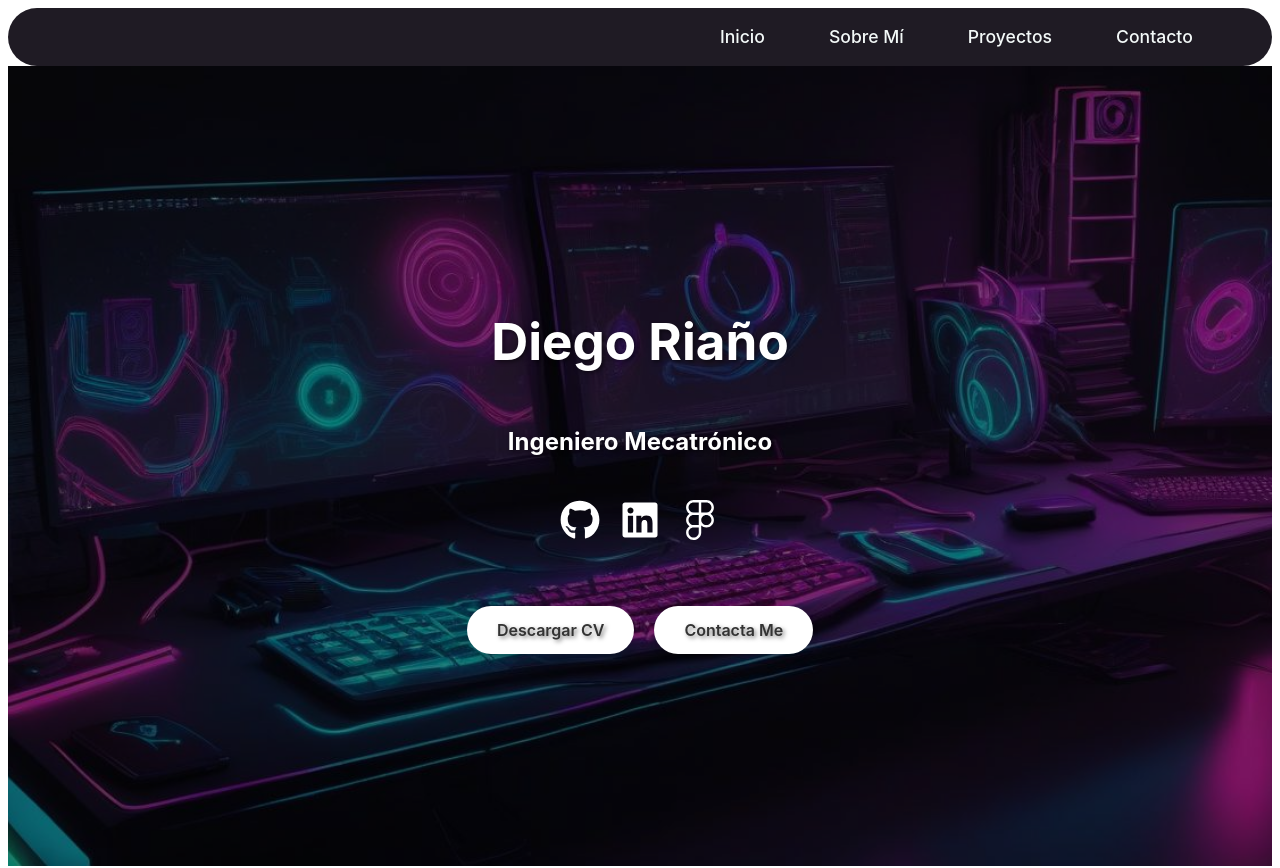
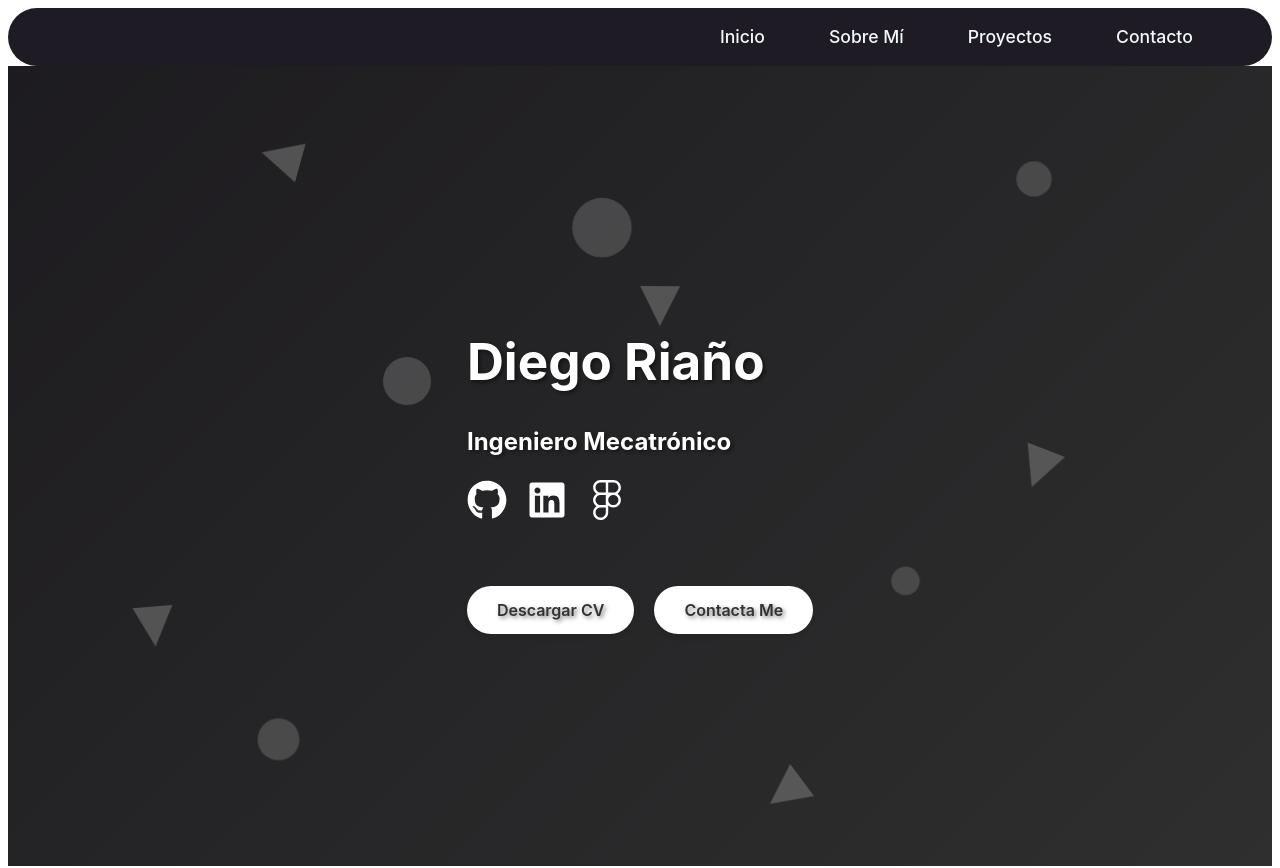
Before and after one commit to dart01/portafolio, a React (Vite) app: page / in a window 1280 px wide. Shown: the top 868 px of the page. Built offline with nearby package versions, Linux system fonts and the light colour scheme.

Commit message:
mejorando fondo de entrada

```diff
--- /dev/null
+++ b/src/FloatingFiguresBackground.jsx
@@ -0,0 +1,141 @@
+import styled, { keyframes } from "styled-components";
+
+// Animaciones
+const float = keyframes`
+  0% {
+    transform: translateY(0) rotate(0deg);
+  }
+  50% {
+    transform: translateY(-20px) rotate(180deg);
+  }
+  100% {
+    transform: translateY(0) rotate(360deg);
+  }
+`;
+
+const floatCircle = keyframes`
+  0% {
+    transform: translateY(0) scale(1);
+    opacity: 0.4;
+  }
+  50% {
+    transform: translateY(-25px) scale(1.2);
+    opacity: 0.6;
+  }
+  100% {
+    transform: translateY(0) scale(1);
+    opacity: 0.4;
+  }
+`;
+
+// Contenedor principal
+const Container = styled.div`
+  position: absolute;
+  top: 0;
+  left: 0;
+  width: 100%;
+  height: 100%;
+  overflow: hidden;
+  background: linear-gradient(135deg,rgba(31, 27, 36, 0.88),rgba(18, 18, 18, 0.68));
+  z-index: 0;
+`;
+
+// Triángulos
+const Triangle = styled.div`
+  position: absolute;
+  width: 0;
+  height: 0;
+  border-left: 20px solid transparent;
+  border-right: 20px solid transparent;
+  border-bottom: 40px solid rgba(255, 255, 255, 0.53);
+  animation: ${float} 10s infinite ease-in-out;
+
+  &:nth-child(1) {
+    top: 10%;
+    left: 20%;
+    animation-duration: 8s;
+  }
+  &:nth-child(2) {
+    top: 30%;
+    left: 50%;
+    animation-duration: 12s;
+  }
+  &:nth-child(3) {
+    top: 50%;
+    left: 80%;
+    animation-duration: 10s;
+  }
+  &:nth-child(4) {
+    top: 70%;
+    left: 10%;
+    animation-duration: 14s;
+  }
+  &:nth-child(5) {
+    top: 90%;
+    left: 60%;
+    animation-duration: 9s;
+  }
+`;
+
+// Círculos
+const Circle = styled.div`
+  position: absolute;
+  border-radius: 50%;
+  background: rgba(255, 255, 255, 0.7);
+  animation: ${floatCircle} 8s infinite ease-in-out;
+
+  &:nth-child(6) {
+    top: 15%;
+    left: 80%;
+    width: 30px;
+    height: 30px;
+    animation-duration: 10s;
+  }
+  &:nth-child(7) {
+    top: 40%;
+    left: 30%;
+    width: 40px;
+    height: 40px;
+    animation-duration: 12s;
+  }
+  &:nth-child(8) {
+    top: 65%;
+    left: 70%;
+    width: 25px;
+    height: 25px;
+    animation-duration: 9s;
+  }
+  &:nth-child(9) {
+    top: 85%;
+    left: 20%;
+    width: 35px;
+    height: 35px;
+    animation-duration: 11s;
+  }
+  &:nth-child(10) {
+    top: 20%;
+    left: 45%;
+    width: 50px;
+    height: 50px;
+    animation-duration: 15s;
+  }
+`;
+
+const FloatingFiguresBackground = () => {
+  return (
+    <Container>
+      <Triangle />
+      <Triangle />
+      <Triangle />
+      <Triangle />
+      <Triangle />
+      <Circle />
+      <Circle />
+      <Circle />
+      <Circle />
+      <Circle />
+    </Container>
+  );
+};
+
+export default FloatingFiguresBackground;
--- a/src/Footer.jsx
+++ b/src/Footer.jsx
@@ -1,7 +1,7 @@
 import styled from 'styled-components';
 
 const FooterContainer = styled.footer`
-  background-color: rgb(22, 22, 22);
+  background-color: #1F1B24;
   padding: 3rem 2rem;
   text-align: center;
   border-top: 1px solid rgba(255, 255, 255, 0.1);
--- a/src/Intro.jsx
+++ b/src/Intro.jsx
@@ -1,12 +1,8 @@
 import styled from 'styled-components';
-import fondo from './imagenes/fondo.jpg';
+import FloatingFiguresBackground from './FloatingFiguresBackground';
 import { FaGithub, FaLinkedin, FaFigma } from 'react-icons/fa';
 
 const IntroContainer = styled.div`
-    background-image: url(${fondo});
-    background-size: cover;
-    background-position: center;
-    background-attachment: fixed;
     height: 100vh;
     display: flex;
     flex-direction: column;
@@ -15,7 +11,7 @@ const IntroContainer = styled.div`
     color: white;
     text-shadow: 2px 2px 4px rgba(0, 0, 0, 0.5);
     position: relative;
-    z-index: 1;
+    overflow: hidden;
 
     &::after {
         content: '';
@@ -25,10 +21,9 @@ const IntroContainer = styled.div`
         width: 100%;
         height: 100%;
         background: rgba(0, 0, 0, 0.5);
-        z-index: -1;
+        z-index: 1;
     }
 `;
-
 
 
 const ContactButton = styled.a`
@@ -90,6 +85,11 @@ const SocialIcons = styled.div`
 const Intro = () => {
     return (
         <IntroContainer>
+            {/* Añadimos la animación de fondo */}
+            <FloatingFiguresBackground />
+
+            {/* Contenido con z-index mayor para que esté por encima */}
+            <div style={{ position: 'relative', zIndex: 2 }}>
                 <h1>Diego Riaño</h1>
                 <h2>Ingeniero Mecatrónico</h2>
                 <SocialIcons>
@@ -119,6 +119,7 @@ const Intro = () => {
                         Contacta Me
                     </ContactButton>
                 </div>
+            </div>
         </IntroContainer>
     );
 };
```
Lines whose indentation alone changed are shown as unchanged.
